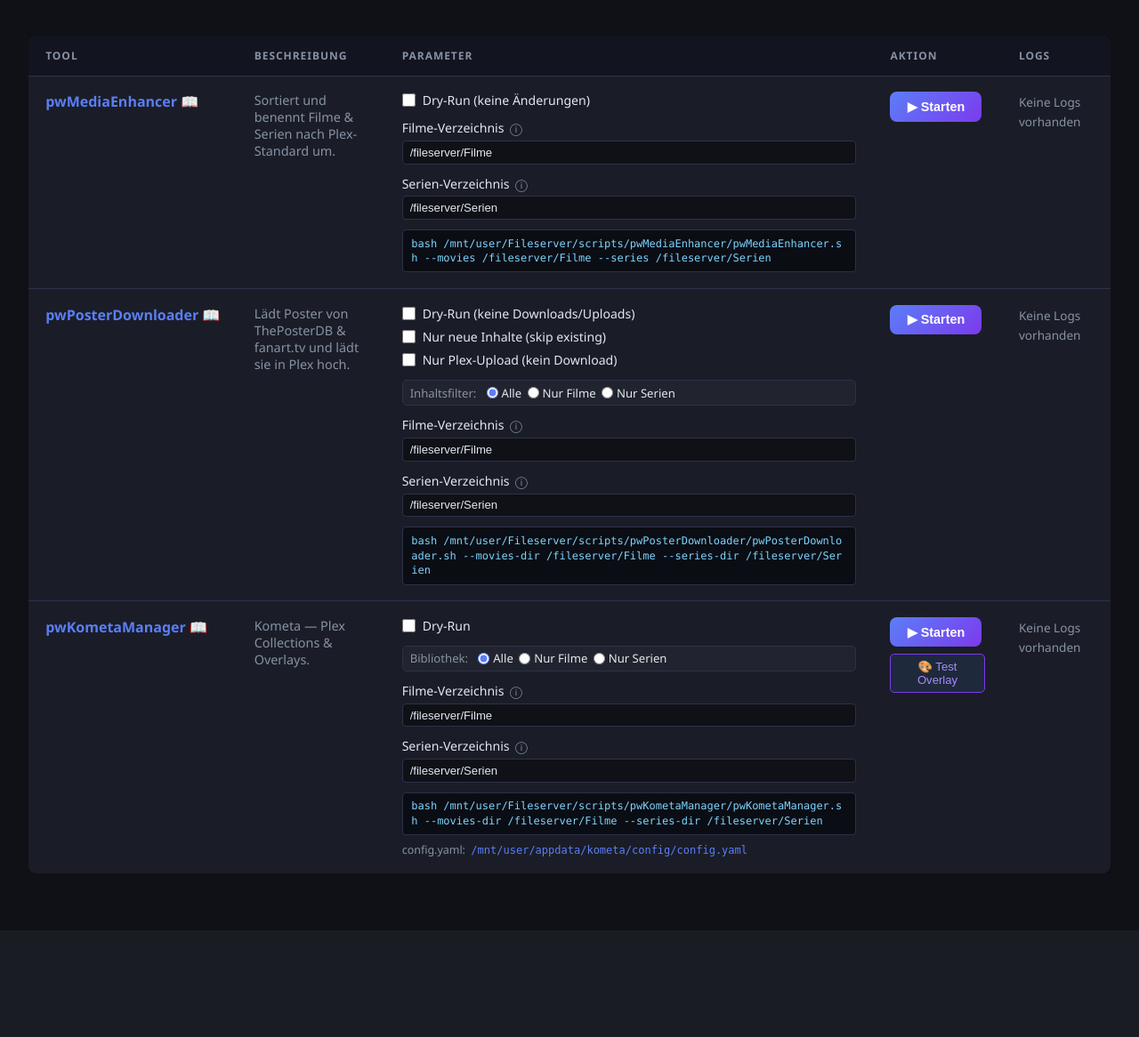
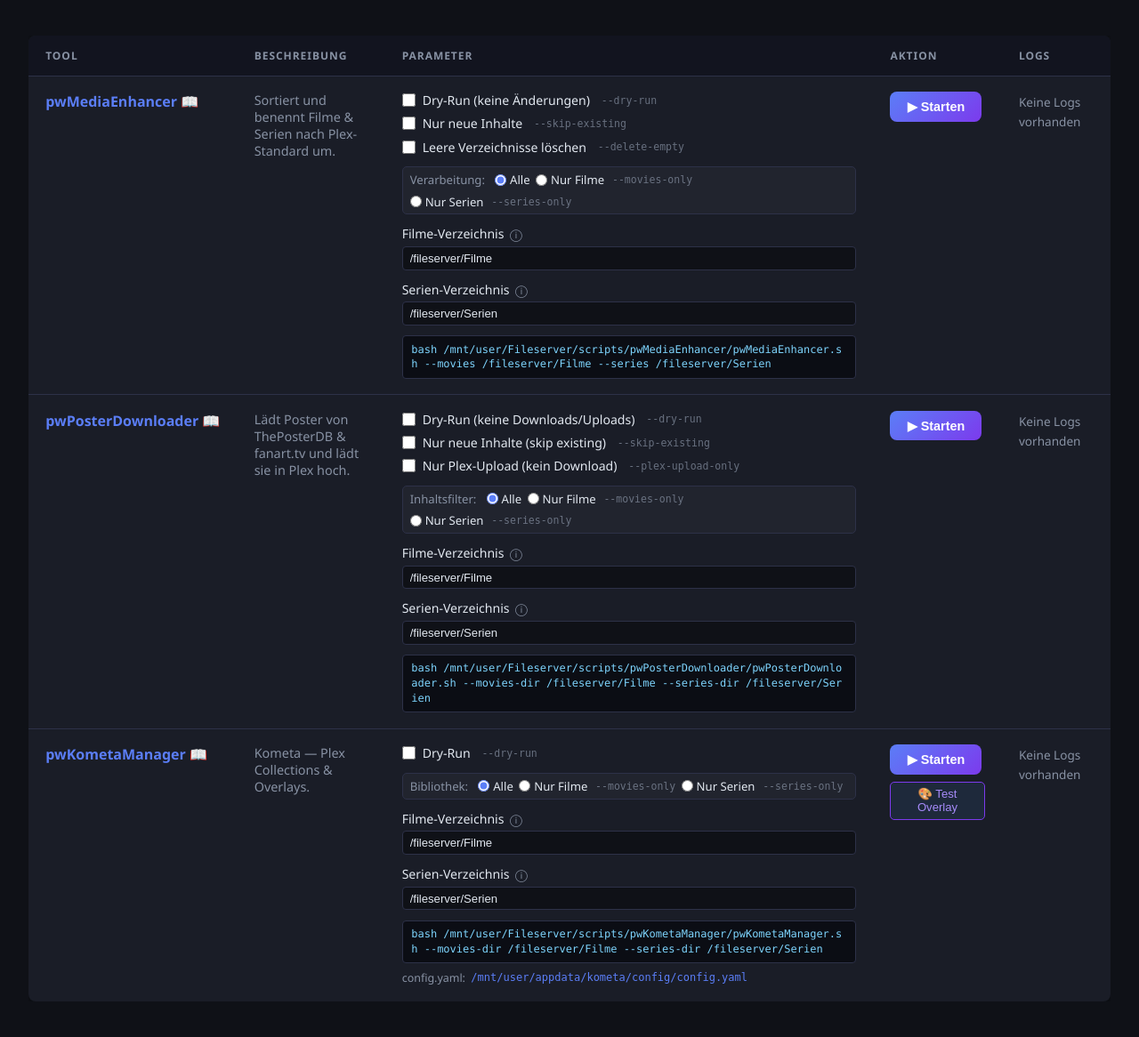
Before and after one commit to pennywise81/pwMediaManager, a Flask app: page / in a window 1280 px wide. Shown: the part 101-1267 px from the top of the page at 89% size. Before the commit the page ends 1083 px from the top, so only its background shows below. Run offline with Flask 3, Linux system fonts and the light colour scheme; parts of the project's set-up code (start-up, migrations or seed data) failed here and were passed over.

Commit message:
Add flag labels, pwMediaEnhancer new params in UI
- Show flag name in muted monospace next to each checkbox/radio option
- pwMediaEnhancer: add skip-existing, movies-only, series-only, delete-empty
- pwMediaEnhancer: add radio group for content filter

Co-authored-by: Copilot <223556219+Copilot@users.noreply.github.com>

```diff
--- a/app/app.py
+++ b/app/app.py
@@ -50,7 +50,20 @@ SCRIPTS = {
         "host_script": "/mnt/user/Fileserver/scripts/pwMediaEnhancer/pwMediaEnhancer.sh",
         "log_prefix":  "pwMediaEnhancer",
         "params": [
-            {"id": "dry_run",  "flag": "--dry-run",  "label": "Dry-Run (keine Änderungen)"},
+            {"id": "dry_run",        "flag": "--dry-run",        "label": "Dry-Run (keine Änderungen)"},
+            {"id": "skip_existing",  "flag": "--skip-existing",  "label": "Nur neue Inhalte"},
+            {"id": "delete_empty",   "flag": "--delete-empty",   "label": "Leere Verzeichnisse löschen"},
+        ],
+        "radio_groups": [
+            {
+                "id": "content_filter",
+                "label": "Verarbeitung",
+                "options": [
+                    {"value": "",               "label": "Alle"},
+                    {"value": "--movies-only",  "label": "Nur Filme"},
+                    {"value": "--series-only",  "label": "Nur Serien"},
+                ],
+            },
         ],
         "dir_inputs": [
             {
--- a/app/static/style.css
+++ b/app/static/style.css
@@ -200,6 +200,14 @@ header h1 {
   cursor: pointer;
 }
 
+.param-flag {
+  color: var(--muted);
+  font-size: 0.72rem;
+  font-family: 'Cascadia Code', 'Fira Code', monospace;
+  margin-left: 0.3rem;
+  opacity: 0.7;
+}
+
 /* Command preview */
 .cmd-preview {
   margin-top: 0.7rem;
--- a/app/templates/index.html
+++ b/app/templates/index.html
@@ -47,6 +47,7 @@
                   <input type="checkbox" name="{{ param.id }}" value="1"
                          onchange="updateCmd('{{ key }}')">
                   {{ param.label }}
+                  <span class="param-flag">{{ param.flag }}</span>
                 </label>
                 {% endfor %}
                 {% if cfg.radio_groups is defined %}
@@ -59,6 +60,7 @@
                              {% if loop.first %}checked{% endif %}
                              onchange="updateCmd('{{ key }}')">
                       {{ opt.label }}
+                      {% if opt.value %}<span class="param-flag">{{ opt.value }}</span>{% endif %}
                     </label>
                     {% endfor %}
                   </div>
```
